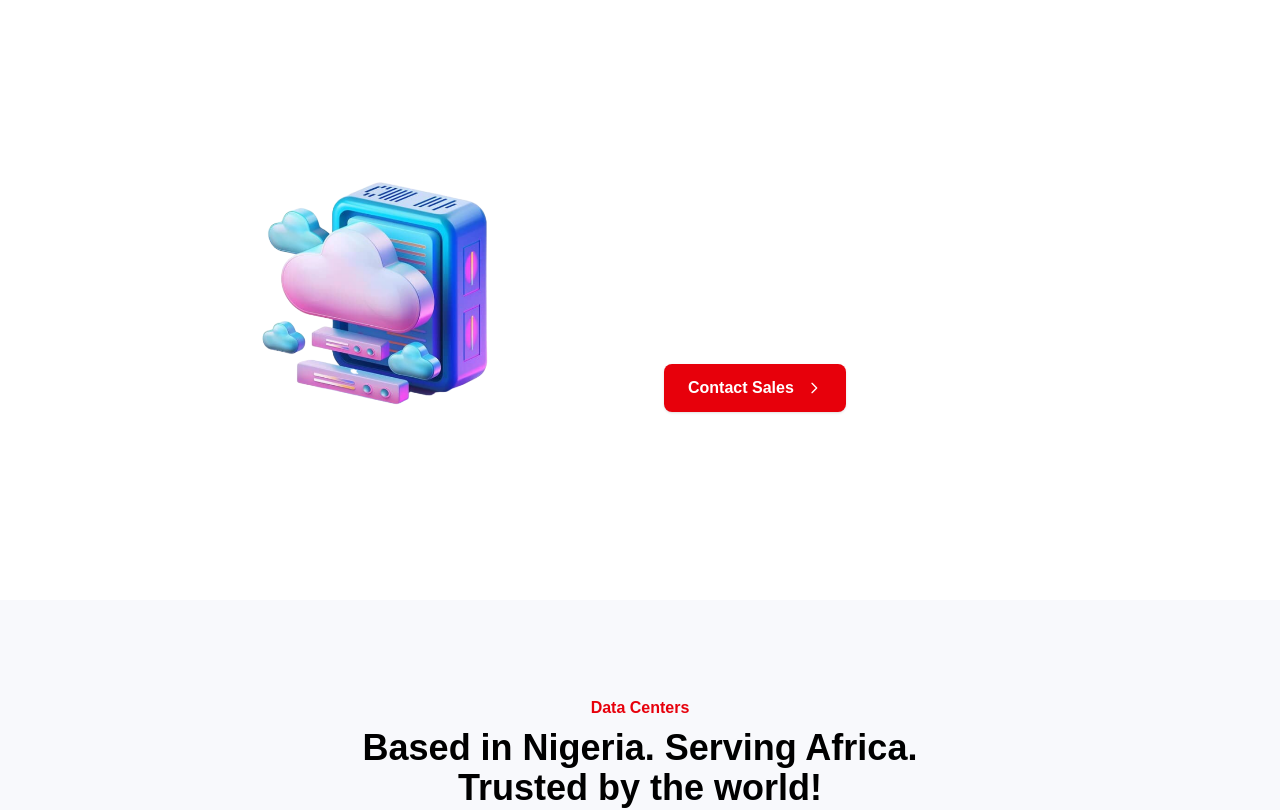
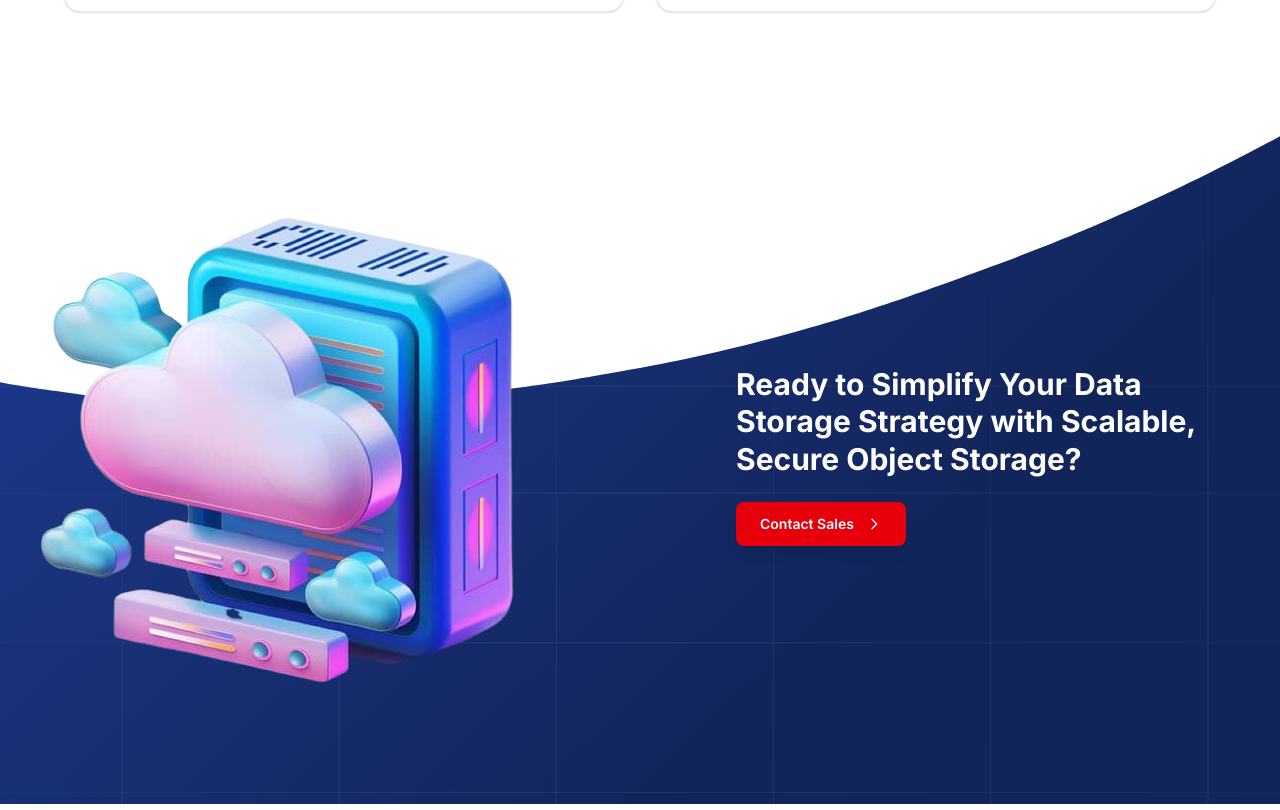
Before and after one commit to PraiseKeyz/Layer3-cloud, a Next.js app: page /object-storage in a window 1280 px wide. Shown: the part 1732-2542 px from the top of the page. Built offline with nearby package versions, Linux system fonts and the light colour scheme; a web font is replaced by a local one.

Commit message:
Update object-storage UI

```diff
--- a/src/app/globals.css
+++ b/src/app/globals.css
@@ -10,7 +10,7 @@
 @theme inline {
   --color-background: var(--background);
   --color-foreground: var(--foreground);
-  --font-sans: var(--font-geist-sans);
+  --font-sans: var(--font-inter);
   --font-mono: var(--font-geist-mono);
 }
 
@@ -24,5 +24,5 @@
 body {
   background: var(--background);
   color: var(--foreground);
-  font-family: Arial, Helvetica, sans-serif;
+  font-family: var(--font-inter), system-ui, sans-serif;
 }
--- a/src/app/object-storage/page.tsx
+++ b/src/app/object-storage/page.tsx
@@ -1,7 +1,7 @@
 import Link from 'next/link';
 import Image from 'next/image';
 import herosection from '@/assets/object-storage/herosection.png';
-// import caseSudyBg from '@/assets/case-studies-bg.svg'
+import caseStudiesBg from '@/assets/case-studies-bg.svg';
 import bgImage1 from '@/assets/object-storage/image.png'
 import FAQSection from '@/components/FAQSection';
 import mapImage from '@/assets/object-storage/map.png'
@@ -117,15 +117,15 @@ export default function ObjectStoragePage() {
               </nav>
             </div>
             {/* Main Heading */}
-            <h1 className="text-2xl md:text-3xl lg:text-4xl font-bold text-gray-900 mb-6 leading-tight">
+            <h1 className="text-2xl md:text-3xl lg:text-6xl font-bold text-gray-900 mb-6 leading-tight">
               Object Storage
             </h1>
             {/* Description */}
-            <p className="text-lg md:text-xl text-gray-600 mb-8 leading-relaxed max-w-2xl">
+            <p className="text-lg text-gray-600 mb-8 leading-relaxed max-w-2xl">
               S3-compatible object storage solution for scalable, secure, and resilient data storage.
             </p>
             {/* CTA Button */}
-            <button className="bg-red-600 hover:bg-red-700 cursor-pointer text-white font-semibold px-8 py-3 rounded-lg text-lg shadow transition-colors">
+            <button className="bg-red-600 hover:bg-red-700 cursor-pointer text-white font-semibold px-4 py-3 rounded-lg text-sm shadow transition-colors">
               Talk to Sales
             </button>
           </div>
@@ -183,25 +183,37 @@ export default function ObjectStoragePage() {
       </section>
 
       {/* Wavy Blue Background Section */}
-      <section className="relative  flex overflow-hidden py-20">
+      <section className="relative w-full overflow-hidden py-20">
         {/* Wavy SVG Background */}
         <div className="absolute inset-0 w-full h-full">
-
-  </div>
-        <div className="relative z-10 w-full max-w-5xl mx-auto flex flex-col md:flex-row items-center justify-center gap-12 px-4">
+          <Image
+            src={caseStudiesBg}
+            alt="Background Pattern"
+            className="w-full h-auto block"
+            style={{
+              display: 'block',
+              transform: 'scaleX(1.2)',
+              transformOrigin: 'center'
+            }}
+          />
+        </div>
+        <div className="relative z-10 w-full max-w-7xl mx-auto flex flex-col-reverse lg:flex-row items-center justify-between gap-8 lg:gap-16 px-4 sm:px-6 lg:px-8">
           {/* Left: 3D Cloud Image Placeholder */}
-          <div className="flex-1 flex justify-center">
-            {/* Replace with your actual 3D cloud image */}
-            <div className="w-64 h-64 flex items-center justify-center">
-              <Image src={bgImage1} alt="Cloud Storage 3D" className="w-full h-full object-contain" />
+          <div className="flex-1 flex justify-center lg:justify-start">
+            <div className="w-full max-w-md lg:max-w-lg">
+              <Image
+                src={bgImage1}
+                alt="Cloud Storage 3D"
+                className="w-full h-auto object-contain"
+              />
             </div>
           </div>
           {/* Right: Text and Button */}
-          <div className="flex-1 flex flex-col items-center md:items-start text-center md:text-left">
-            <h2 className="text-white text-2xl md:text-3xl lg:text-4xl font-bold mb-6 max-w-md">
+          <div className="flex-1 flex flex-col items-center lg:items-start lg:text-left max-w-lg">
+            <h2 className="text-white text-2xl sm:text-3xl lg:text-3xl font-bold mb-6 leading-tight">
               Ready to Simplify Your Data Storage Strategy with Scalable, Secure Object Storage?
             </h2>
-            <button className="bg-red-600 hover:bg-red-700 cursor-pointer text-white font-semibold px-6 py-3 rounded-lg text-base flex items-center gap-2 transition-colors shadow">
+            <button className="bg-red-600 hover:bg-red-700 cursor-pointer text-white font-semibold px-6 py-3 rounded-lg text-sm flex items-center gap-2 transition-colors shadow-lg hover:shadow-xl self-start">
               Contact Sales
               <svg className="w-4 h-4 ml-1" fill="none" stroke="currentColor" strokeWidth="2" viewBox="0 0 24 24">
                 <path strokeLinecap="round" strokeLinejoin="round" d="M9 5l7 7-7 7" />
@@ -211,7 +223,7 @@ export default function ObjectStoragePage() {
         </div>
       </section>
 
-            {/* Data Centers Section */}
+      {/* Data Centers Section */}
       <section className="bg-[#E9ECF6]/30 mt-24 py-24 px-4">
         <div className="max-w-5xl mx-auto flex flex-col items-center text-center">
           <span className="text-red-600 font-semibold text-base mb-2">Data Centers</span>
@@ -240,7 +252,6 @@ export default function ObjectStoragePage() {
         buttonHref="/faqs"
       />
 
-
     </div>
   );
 }
--- a/src/components/Header.tsx
+++ b/src/components/Header.tsx
@@ -13,6 +13,7 @@ export default function Header() {
   const [isMenuOpen, setIsMenuOpen] = useState(false);
   const [isScrolled, setIsScrolled] = useState(false);
   const [activeDropdown, setActiveDropdown] = useState<string | null>(null);
+  const [closeTimeout, setCloseTimeout] = useState<NodeJS.Timeout | null>(null);
 
   useEffect(() => {
     const handleScroll = () => {
@@ -24,11 +25,16 @@ export default function Header() {
   }, []);
 
   const handleDropdownEnter = (dropdownName: string) => {
+    if (closeTimeout) {
+      clearTimeout(closeTimeout);
+      setCloseTimeout(null);
+    }
     setActiveDropdown(dropdownName);
   };
 
   const handleDropdownLeave = () => {
-    setActiveDropdown(null);
+    const timeout = setTimeout(() => setActiveDropdown(null), 150);
+    setCloseTimeout(timeout);
   };
   const pathname = usePathname();
   const isObjectStorage = pathname === '/object-storage';
@@ -59,7 +65,9 @@ export default function Header() {
                 <ChevronDown size={16} />
               </div>
               {activeDropdown === 'product' && (
-                <Product/>
+                <div className="absolute left-0 top-full z-50 -mt-1">
+                  <Product/>
+                </div>
               )}
             </div>
 
@@ -74,7 +82,9 @@ export default function Header() {
                 <ChevronDown size={16} />
               </div>
               {activeDropdown === 'resources' && (
-                <Resources />
+                <div className="absolute left-0 top-full z-50 -mt-1">
+                  <Resources />
+                </div>
               )}
             </div>
 
@@ -94,7 +104,9 @@ export default function Header() {
                 <ChevronDown size={16} />
               </div>
               {activeDropdown === 'partners' && (
-                <Partners/>
+                <div className="absolute left-0 top-full z-50 -mt-1">
+                  <Partners/>
+                </div>
               )}
             </div>
 
@@ -109,7 +121,9 @@ export default function Header() {
                 <ChevronDown size={16} />
               </div>
               {activeDropdown === 'company' && (
-                <Company />
+                <div className="absolute left-0 top-full z-50 -mt-1">
+                  <Company />
+                </div>
               )}
             </div>
           </div>
```
